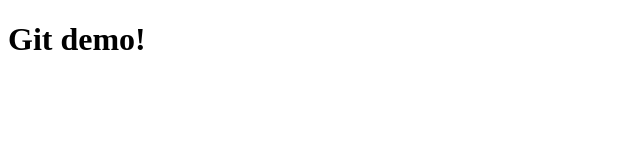
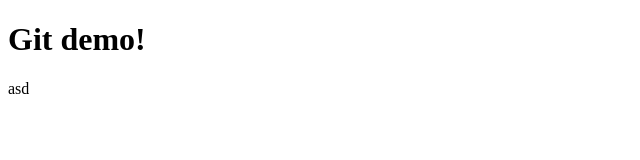
Before and after one commit to 5ilverm3n/sample-project, a plain HTML site: page index.html in a window 1280 px wide. Shown: the full height of the page, 0-640 px from the left. Drawn offline with Linux system fonts and the light colour scheme.

Commit message:
add p tag

```diff
--- a/index.html
+++ b/index.html
@@ -7,5 +7,6 @@
 </head>
 <body>
     <h1>Git demo!</h1>
+    <p>asd</p>
 </body>
 </html>
```
